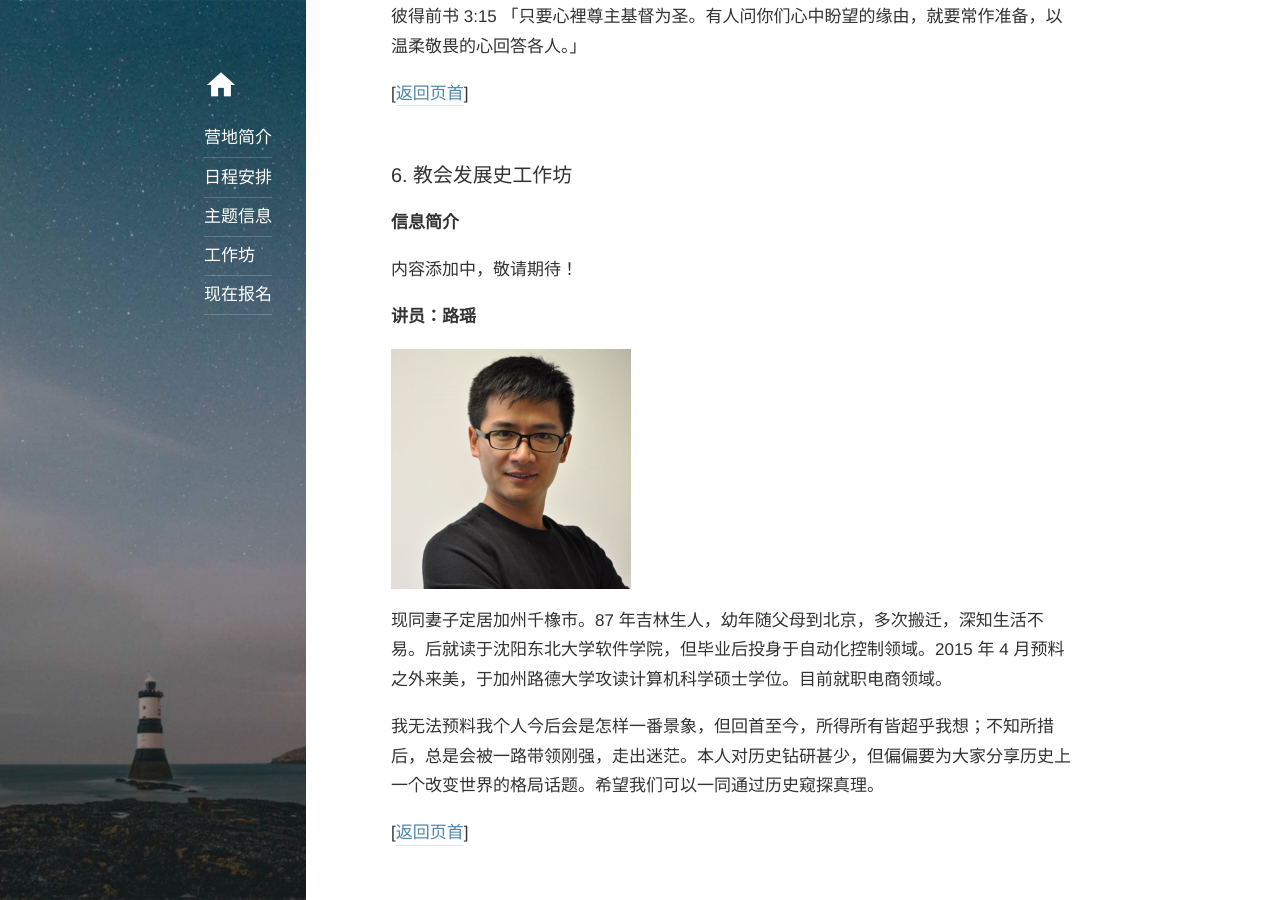
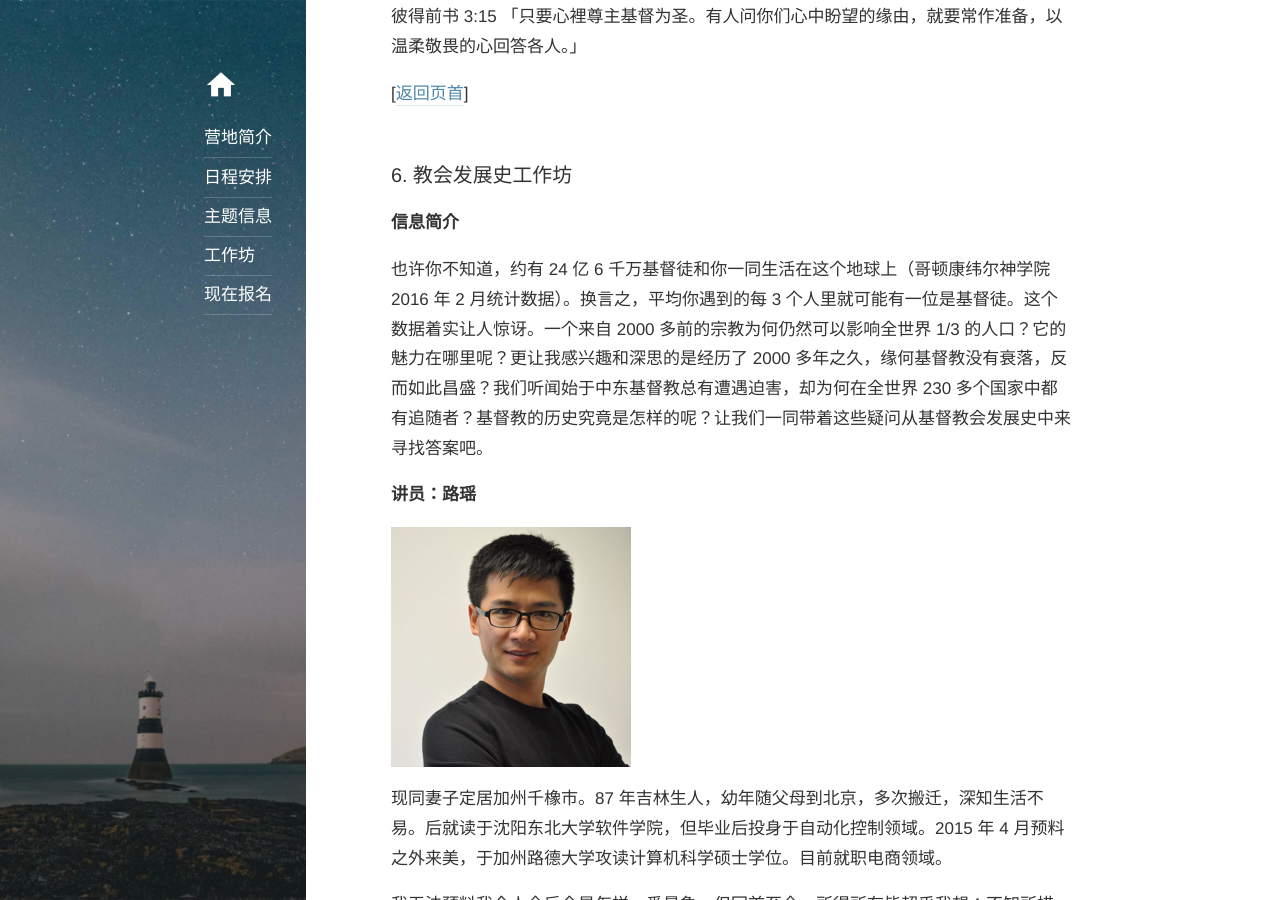
Before and after one commit to sccec/sccec.github.io, a Jekyll site: the page built from workshops.md, in a window 1280 px wide and 900 px high, scrolled down 5690 px. Built offline with Jekyll 4.4.1, drawn with Linux system fonts in a browser that asks for light colours.

Commit message:
Adding content

```diff
--- a/workshops.md
+++ b/workshops.md
@@ -142,7 +142,7 @@ order: 4
 
 **信息简介**
 
-内容添加中，敬请期待！
+也许你不知道，约有 24 亿 6 千万基督徒和你一同生活在这个地球上（哥顿康纬尔神学院 2016 年 2 月统计数据）。换言之，平均你遇到的每 3 个人里就可能有一位是基督徒。这个数据着实让人惊讶。一个来自 2000 多前的宗教为何仍然可以影响全世界 1/3 的人口？它的魅力在哪里呢？更让我感兴趣和深思的是经历了 2000 多年之久，缘何基督教没有衰落，反而如此昌盛？我们听闻始于中东基督教总有遭遇迫害，却为何在全世界 230 多个国家中都有追随者？基督教的历史究竟是怎样的呢？让我们一同带着这些疑问从基督教会发展史中来寻找答案吧。
 
 **讲员：路瑶**
 
```
Also changed, not shown: index.md (+1 -1 lines), message.md (+6 -10 lines).
